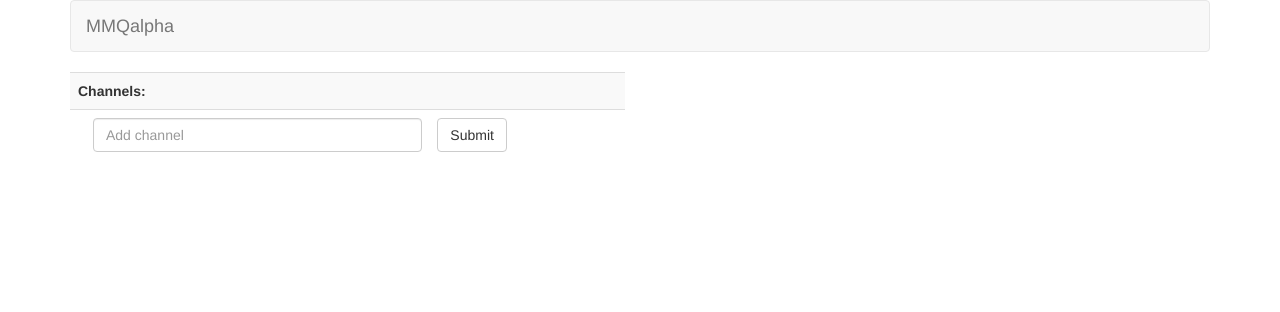
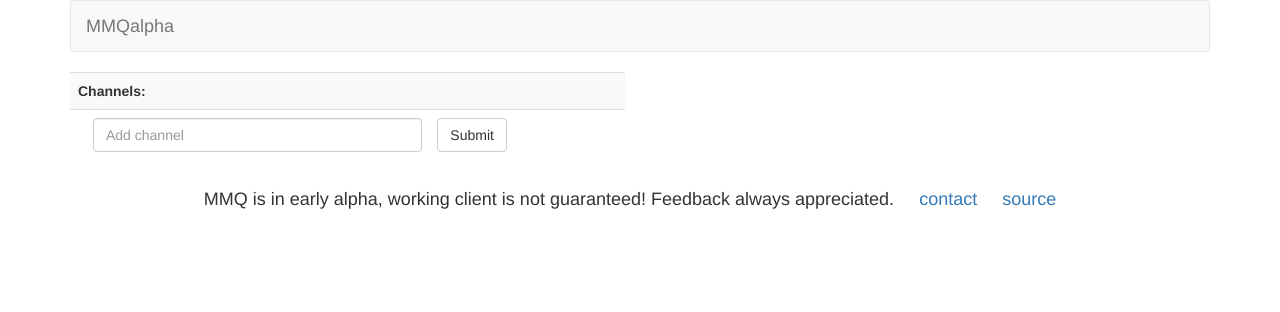
Before and after one commit to jjmartens/mmq, a Flask app: page / in a window 1280 px wide. Shown: the top 312 px of the page. Run offline with Flask 2, Linux system fonts and the light colour scheme; data that the repository does not hold is empty; parts of the project's set-up code (start-up, migrations or seed data) failed here and were passed over; some libraries are stand-ins or nearby versions.

Commit message:
index footer

```diff
--- a/templates/index.html
+++ b/templates/index.html
@@ -42,6 +42,16 @@
           </table>
         </div>
     </div>
+    <div class="row">
+        <div class="footer col-xs-12">
+            <h4 style="text-align:center;width:100%;">
+                <span style="margin-right:20px;">MMQ is in early alpha, working client is not guaranteed! Feedback always appreciated.</span>
+                <a href="mailto:mmq@martns.nl" style="margin-right:20px;">contact</a>
+                <a href="http://www.github.com/jantjee314/mmq" style="margin-right:20px;">source</a>
+            </h4>
+        </div>
+    </div>
+
     <script>
         (function(i,s,o,g,r,a,m){i['GoogleAnalyticsObject']=r;i[r]=i[r]||function(){
         (i[r].q=i[r].q||[]).push(arguments)},i[r].l=1*new Date();a=s.createElement(o),
```
